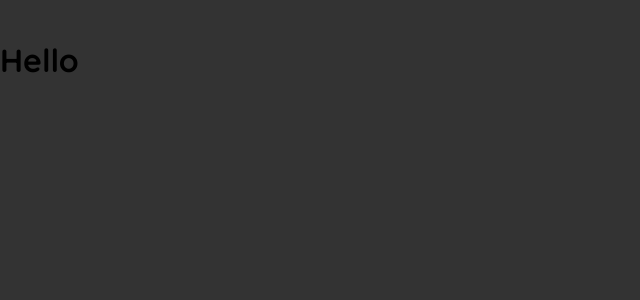
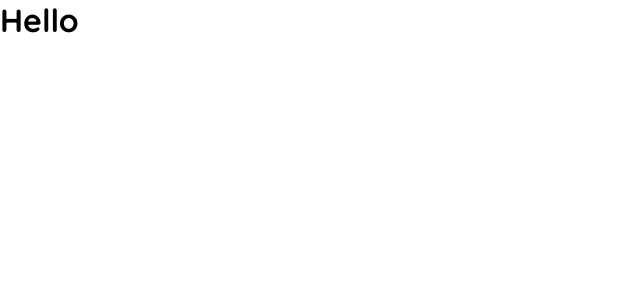
Before and after one commit to Svmpankaj/React-JS-Crash-Course, a React (Create React App) app: page / in a window 1280 px wide. Shown: the top 300 px of the page, without its empty margins (0-640 px from the left). Built offline with nearby package versions, Linux system fonts and the light colour scheme.

Commit message:
clean some  code

```diff
--- a/src/App.css
+++ /dev/null
@@ -1,8 +0,0 @@
-* {
-    margin-top: 20px;
-    padding: 0;
-}
-
-body {
-    background-color: #333;
-}
--- a/src/App.js
+++ b/src/App.js
@@ -1,4 +1,4 @@
-import './App.css'
+
 
 function App() {
 
```
